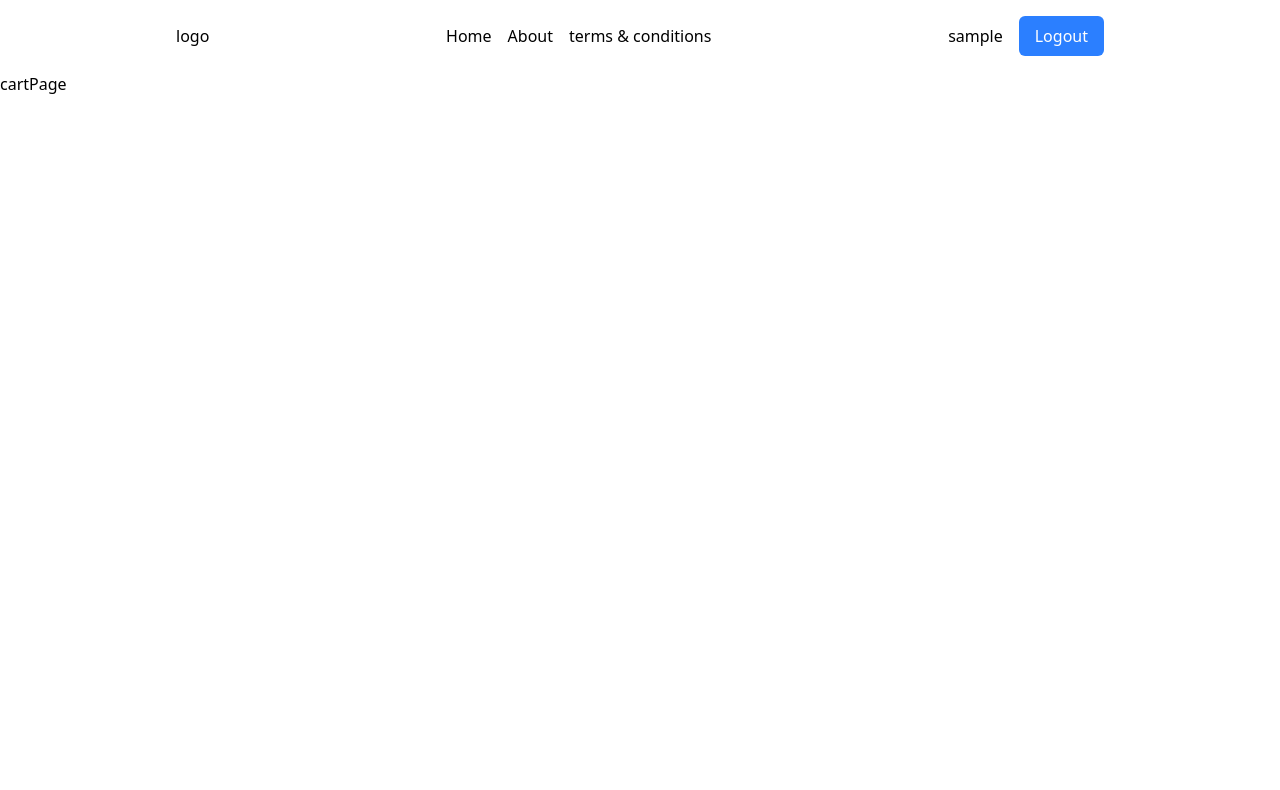
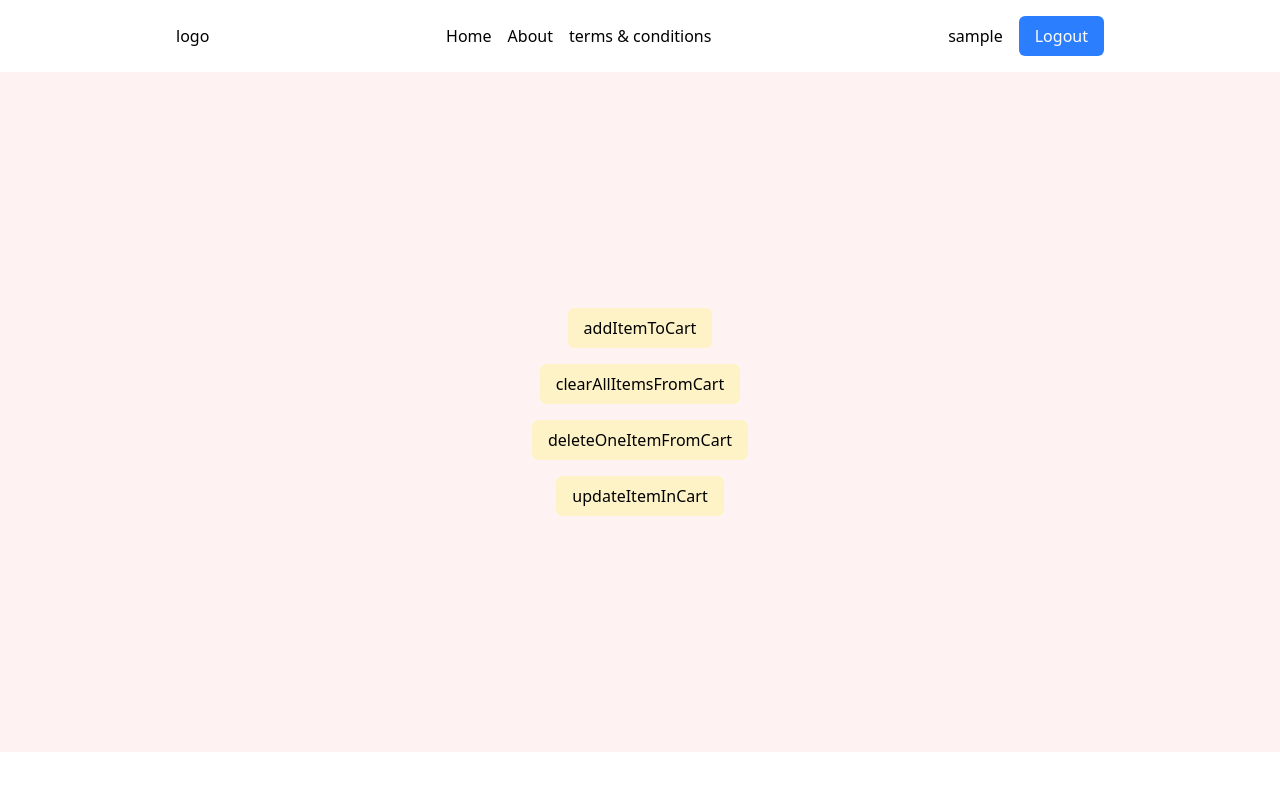
Before and after one commit to ahmedG3far44/e-commerce-store, a React (Vite) app in the folder client/: page /cart in a window 1280 px wide. Shown: the top 790 px of the page. Built offline with nearby package versions, Linux system fonts and the light colour scheme; sample sign-in values are in the browser's storage.

Commit message:
add to cart

```diff
--- a/client/src/App.tsx
+++ b/client/src/App.tsx
@@ -9,12 +9,15 @@ import CartPage from "./pages/cart";
 import CheckoutPage from "./pages/checkout";
 import NotFoundPage from "./pages/error";
 import AuthProvider from "./context/AuthProvider";
+import CartProvider from "./context/CartProvider";
+import ProtectedRoutes from "./components/ProtectedRoutes";
 
 const queryClient = new QueryClient();
 
 function App() {
   return (
     <AuthProvider>
+      <CartProvider>
         <QueryClientProvider client={queryClient}>
           <Header />
           <BrowserRouter>
@@ -24,14 +27,17 @@ function App() {
               <Route path="/login" element={<LoginPage />} />
               <Route path="/signup" element={<SignupPage />} />
 
+              <Route element={<ProtectedRoutes />}>
                 <Route path="/profile" element={<ProfilePage />} />
                 <Route path="/cart" element={<CartPage />} />
                 <Route path="/checkout" element={<CheckoutPage />} />
+              </Route>
 
               <Route path="*" element={<NotFoundPage />} />
             </Routes>
           </BrowserRouter>
         </QueryClientProvider>
+      </CartProvider>
     </AuthProvider>
   );
 }
--- a/client/src/components/Header.tsx
+++ b/client/src/components/Header.tsx
@@ -4,7 +4,7 @@ import { redirect } from "react-router-dom";
 import Button from "./Button";
 
 function Header() {
-  const { username, token, logOut } = useAuth();
+  const { username, logOut } = useAuth();
 
   const handelLogout = async (e: React.MouseEvent<HTMLButtonElement>) => {
     e.preventDefault();
@@ -17,7 +17,6 @@ function Header() {
       console.log("ended");
     }
   };
-  console.log("access user info => ", username, token);
   return (
     <Container>
       <header className="flex justify-between items-center gap-8">
--- /dev/null
+++ b/client/src/components/ProtectedRoutes.tsx
@@ -0,0 +1,13 @@
+import { Outlet, Navigate } from "react-router-dom";
+import useAuth from "../context/AuthContext";
+
+function ProtectedRoutes() {
+  const { token } = useAuth();
+  //   const navigate = useNavigate();
+
+  if (!token) return <Navigate to={"/login"} replace></Navigate>;
+
+  return <Outlet />;
+}
+
+export default ProtectedRoutes;
--- a/client/src/context/AuthContext.ts
+++ b/client/src/context/AuthContext.ts
@@ -3,7 +3,7 @@ import { createContext, useContext } from "react";
 export interface AuthContextType {
   username: string | null;
   token: string | null;
-  isAuthenticated: string | null;
+  isAuthenticated: boolean;
   logUser: (params: LoginParams) => void;
   logOut: () => void;
 }
@@ -16,7 +16,7 @@ export interface LoginParams {
 export const AuthContext = createContext<AuthContextType>({
   username: "",
   token: "",
-  isAuthenticated: "",
+  isAuthenticated: false,
   logUser: () => {},
   logOut: () => {},
 });
--- a/client/src/context/AuthProvider.tsx
+++ b/client/src/context/AuthProvider.tsx
@@ -8,17 +8,15 @@ const AuthProvider: FC<PropsWithChildren> = ({ children }) => {
   const [token, setToken] = useState<string | null>(
     window.localStorage.getItem("token")
   );
-  const [isAuthenticated, setAuthenticated] = useState<string | null>(
-    window.localStorage.getItem("isAuthenticated")
-  );
+  const [isAuthenticated, setAuthenticated] = useState<boolean>(false);
 
   const logUser = ({ username, token }: LoginParams) => {
     setUsername(username);
     setToken(token);
-    setAuthenticated("true");
+
     localStorage.setItem("username", username || "");
     localStorage.setItem("token", token || "");
-    localStorage.setItem("isAuthenticated", isAuthenticated || "");
+    setAuthenticated(true);
   };
 
   const logOut = () => {
@@ -27,7 +25,7 @@ const AuthProvider: FC<PropsWithChildren> = ({ children }) => {
     localStorage.removeItem("isAuthenticated");
     setUsername("");
     setToken("");
-    setAuthenticated("");
+    setAuthenticated(false);
   };
 
   return (
--- /dev/null
+++ b/client/src/context/CartContext.ts
@@ -0,0 +1,30 @@
+import { createContext, useContext } from "react";
+
+interface ParamsType {
+  productId: string;
+  quantity: number;
+}
+interface ParamsDeleteType {
+  productId: string;
+}
+interface CartContextType {
+  cartItems: string[];
+  totalAmount: number;
+  addItemToCart: ({ productId, quantity }: ParamsType) => void;
+  updateItemInCart: ({ productId, quantity }: ParamsType) => void;
+  deleteOneItemFromCart: ({ productId }: ParamsDeleteType) => void;
+  clearAllItemsFromCart: () => void;
+}
+
+export const CartContext = createContext<CartContextType>({
+  cartItems: [],
+  totalAmount: 0,
+  addItemToCart: () => {},
+  updateItemInCart: () => {},
+  deleteOneItemFromCart: () => {},
+  clearAllItemsFromCart: () => {},
+});
+
+const useCart = () => useContext(CartContext);
+
+export default useCart;
--- /dev/null
+++ b/client/src/context/CartProvider.tsx
@@ -0,0 +1,56 @@
+import { useState } from "react";
+import { CartContext } from "./CartContext";
+import { FC, PropsWithChildren } from "react";
+
+const CartProvider: FC<PropsWithChildren> = ({ children }) => {
+  const [cartItems, setCartItems] = useState<string[]>([]);
+  const [totalAmount, setTotalAmount] = useState<number>(0);
+
+  const addItemToCart = async ({
+    productId,
+    quantity,
+  }: {
+    productId: string;
+    quantity: number;
+  }) => {
+    console.log(productId, quantity);
+    setCartItems(["hello"]);
+    setTotalAmount(0);
+  };
+
+  const updateItemInCart = async ({
+    productId,
+    quantity,
+  }: {
+    productId: string;
+    quantity: number;
+  }) => {
+    console.log(productId, quantity);
+  };
+  const deleteOneItemFromCart = async ({
+    productId,
+  }: {
+    productId: string;
+  }) => {
+    console.log(productId);
+  };
+  const clearAllItemsFromCart = async () => {
+    console.log("clear all items");
+  };
+  return (
+    <CartContext.Provider
+      value={{
+        cartItems,
+        totalAmount,
+        addItemToCart,
+        updateItemInCart,
+        deleteOneItemFromCart,
+        clearAllItemsFromCart,
+      }}
+    >
+      {children}
+    </CartContext.Provider>
+  );
+};
+
+export default CartProvider;
--- a/client/src/pages/cart.tsx
+++ b/client/src/pages/cart.tsx
@@ -1,9 +1,46 @@
-
+import useCart from "../context/CartContext";
 
 function CartPage() {
+  const {
+    addItemToCart,
+    clearAllItemsFromCart,
+    deleteOneItemFromCart,
+    updateItemInCart,
+  } = useCart();
   return (
-    <div>cartPage</div>
-  )
+    <div className="bg-red-50 min-h-[calc(100vh-120px)] flex flex-col justify-center items-center gap-4">
+      <button
+        className="px-4 py-2 rounded-md bg-amber-100 cursor-pointer"
+        onClick={() => addItemToCart({ productId: "8893u49i3", quantity: 3 })}
+      >
+        {" "}
+        addItemToCart{" "}
+      </button>
+      <button
+        className="px-4 py-2 rounded-md bg-amber-100 cursor-pointer"
+        onClick={() => clearAllItemsFromCart()}
+      >
+        {" "}
+        clearAllItemsFromCart{" "}
+      </button>
+      <button
+        className="px-4 py-2 rounded-md bg-amber-100 cursor-pointer"
+        onClick={() => deleteOneItemFromCart({ productId: "8893u49i3" })}
+      >
+        {" "}
+        deleteOneItemFromCart{" "}
+      </button>
+      <button
+        className="px-4 py-2 rounded-md bg-amber-100 cursor-pointer"
+        onClick={() =>
+          updateItemInCart({ productId: "8893u49i3", quantity: 3 })
+        }
+      >
+        {" "}
+        updateItemInCart{" "}
+      </button>
+    </div>
+  );
 }
 
-export default CartPage
+export default CartPage;
--- a/client/src/pages/profile.tsx
+++ b/client/src/pages/profile.tsx
@@ -1,13 +1,8 @@
-import { Navigate } from "react-router-dom";
 import useAuth from "../context/AuthContext";
 import Container from "../components/Container";
 
 function ProfilePage() {
   const { username } = useAuth();
-
-  if (!username) {
-    return <Navigate to="/login" replace />;
-  }
 
   return (
     <Container>
--- a/client/src/pages/signup.tsx
+++ b/client/src/pages/signup.tsx
@@ -2,7 +2,6 @@ import { useState } from "react";
 import { register } from "../utils/handlers";
 import { Navigate } from "react-router-dom";
 import useAuth from "../context/AuthContext";
-// import { useQuery } from "@tanstack/react-query";
 
 interface UserRegisterInputsType {
   firstName: string;
```
Lines whose indentation alone changed are shown as unchanged.
